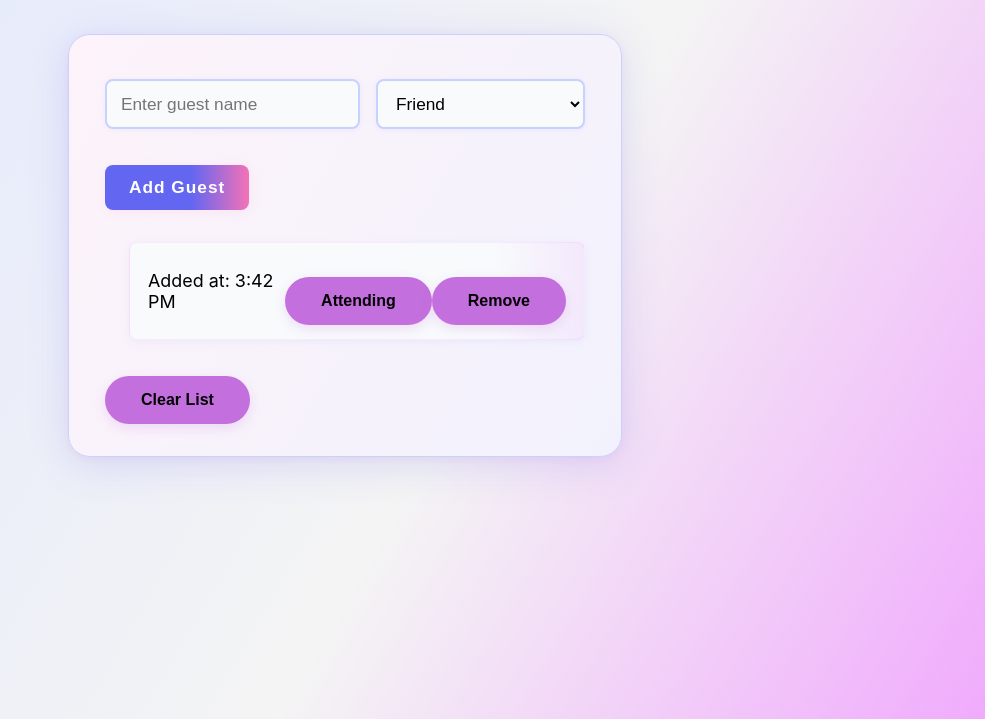
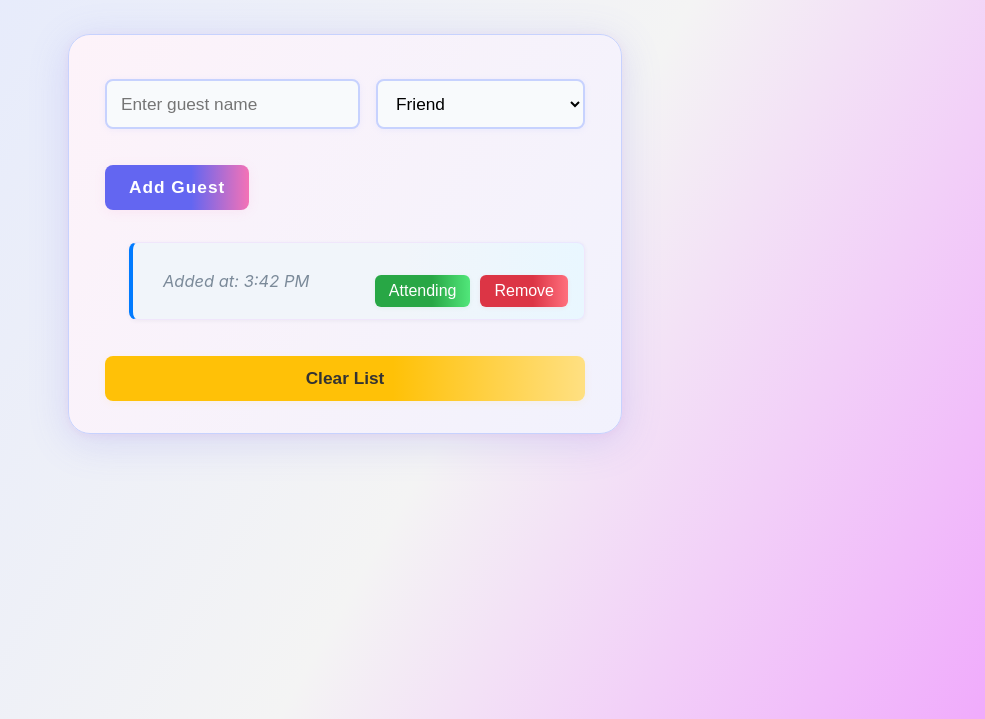
Before and after one commit to octane254/Code-challenge-Event-Guest-List-Manager, a plain HTML site: page index.html in a window 1280 px wide. Shown: the part 129-848 px from the top of the page, without its empty margins (295-1280 px from the left). Drawn offline with Linux system fonts and the light colour scheme.

Commit message:
initial style.css

```diff
--- a/style.css
+++ b/style.css
@@ -97,6 +97,91 @@ h1 {
   box-shadow: 0 4px 20px #f472b633;
 }
 
+.guest-item {
+  display: flex;
+  align-items: center;
+  justify-content: space-between;
+  background: linear-gradient(90deg, #f1f5fa 60%, #e9f7ff 100%);
+  margin-bottom: 12px;
+  padding: 12px 16px;
+  border-radius: 8px;
+  box-shadow: 0 1px 4px rgba(44,62,80,0.06);
+  border-left: 4px solid #007bff;
+  transition: box-shadow 0.2s;
+}
+
+.guest-item:hover {
+  box-shadow: 0 4px 16px rgba(44,62,80,0.13);
+}
+
+.guest-name {
+  font-weight: bold;
+  color: #2d3a4b;
+  font-size: 1.08em;
+}
+
+.timestamp {
+  font-size: 0.92em;
+  color: #7b8a99;
+  margin-left: 14px;
+  margin-right: auto;
+  font-style: italic;
+}
+
+.toggle-rsvp {
+  background: linear-gradient(90deg, #28a745 60%, #51e67a 100%);
+  color: #fff;
+  border: none;
+  border-radius: 6px;
+  padding: 7px 14px;
+  margin-right: 10px;
+  cursor: pointer;
+  font-weight: 500;
+  transition: background 0.2s, transform 0.1s;
+  box-shadow: 0 1px 4px rgba(40,167,69,0.08);
+}
+
+.toggle-rsvp:hover {
+  background: linear-gradient(90deg, #218838 60%, #43c463 100%);
+  transform: scale(1.05);
+}
+
+.remove-guest {
+  background: linear-gradient(90deg, #dc3545 60%, #ff6f7d 100%);
+  color: #fff;
+  border: none;
+  border-radius: 6px;
+  padding: 7px 14px;
+  cursor: pointer;
+  font-weight: 500;
+  transition: background 0.2s, transform 0.1s;
+  box-shadow: 0 1px 4px rgba(220,53,69,0.08);
+}
+
+.remove-guest:hover {
+  background: linear-gradient(90deg, #b52a37 60%, #ff4c5b 100%);
+  transform: scale(1.05);
+}
+
+#clear-list {
+  width: 100%;
+  padding: 12px;
+  background: linear-gradient(90deg, #ffc107 60%, #ffe082 100%);
+  color: #333;
+  border: none;
+  border-radius: 8px;
+  cursor: pointer;
+  font-weight: bold;
+  font-size: 1.08em;
+  box-shadow: 0 2px 8px rgba(255,193,7,0.08);
+  transition: background 0.2s, transform 0.1s;
+}
+
+#clear-list:hover {
+  background: linear-gradient(90deg, #e0a800 60%, #ffe082 100%);
+  transform: scale(1.03);
+}
+
 .ally {
   color: #e11d48;
   font-weight: 700;
```
